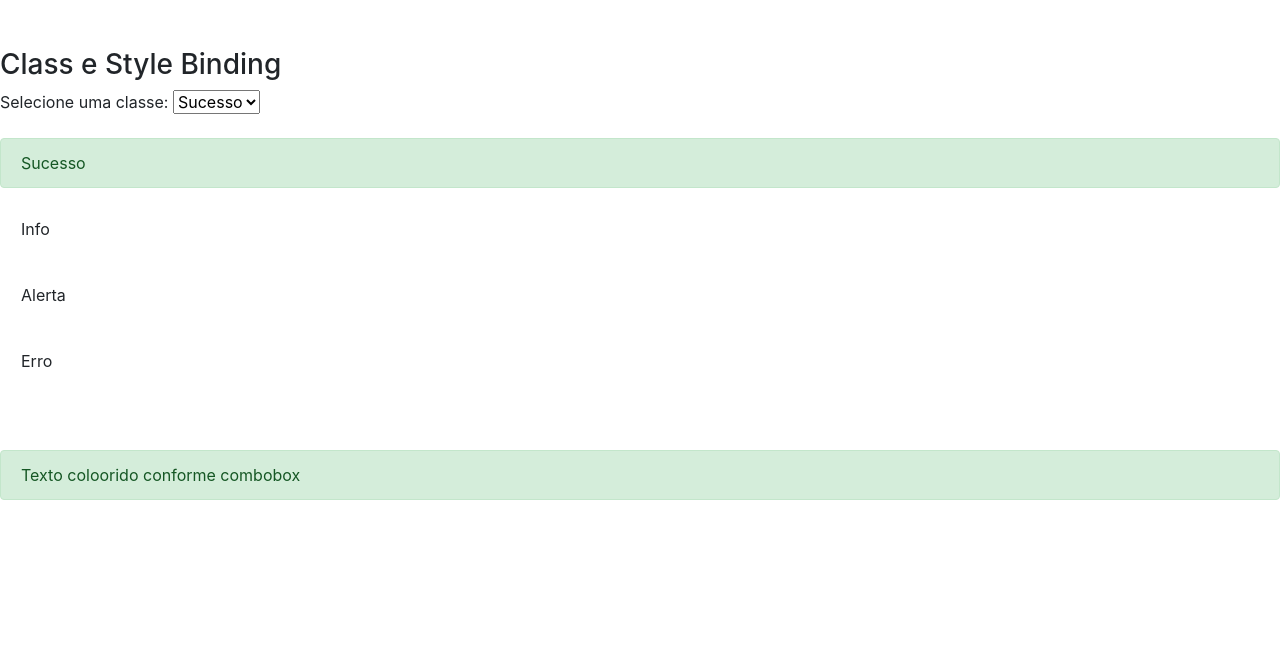
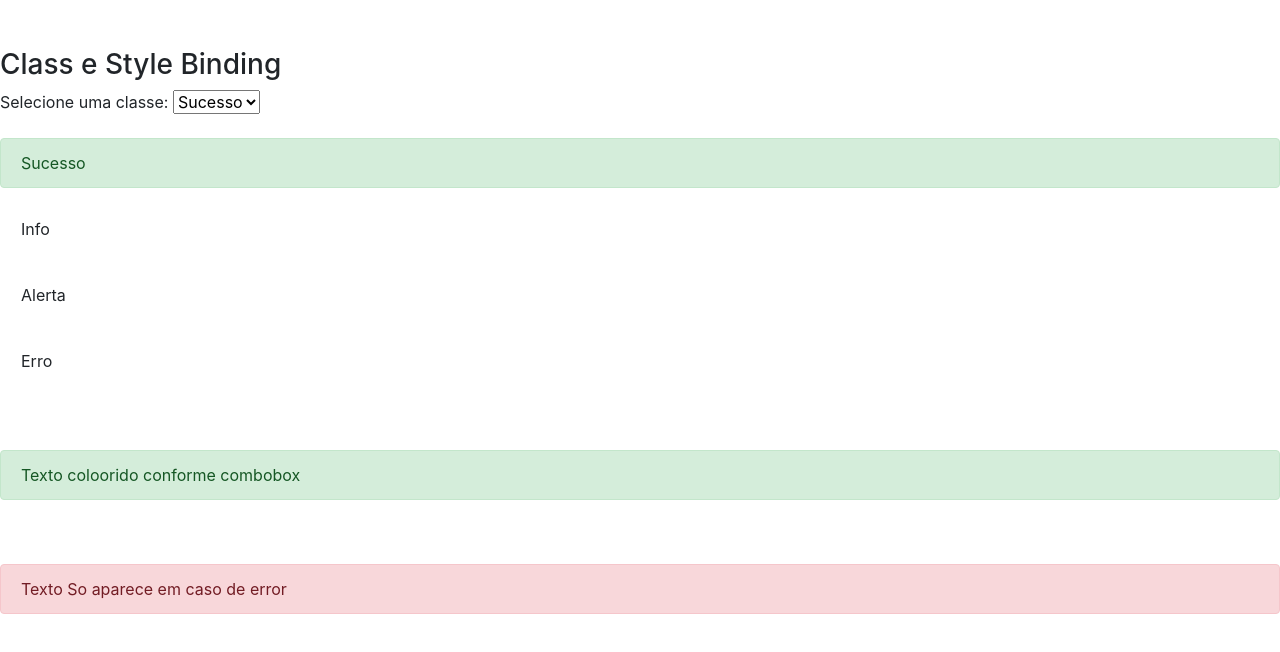
Before and after one commit to RodResq/angular-labs, an Angular app: page / in a window 1280 px wide. Shown: the top 652 px of the page. Built offline with nearby package versions, Linux system fonts and the light colour scheme.

Commit message:
class biding

```diff
--- a/src/app/data-biding/data-biding.component.html
+++ b/src/app/data-biding/data-biding.component.html
@@ -36,6 +36,10 @@
     <div class="alert {{ classe.value }}" role="alert">
       Texto coloorido conforme combobox
     </div>
+    <br><br>
+    <div class="alert alert-danger" role="alert">
+      Texto So aparece em caso de error
+    </div>
 
   </article>
 </section>
```
